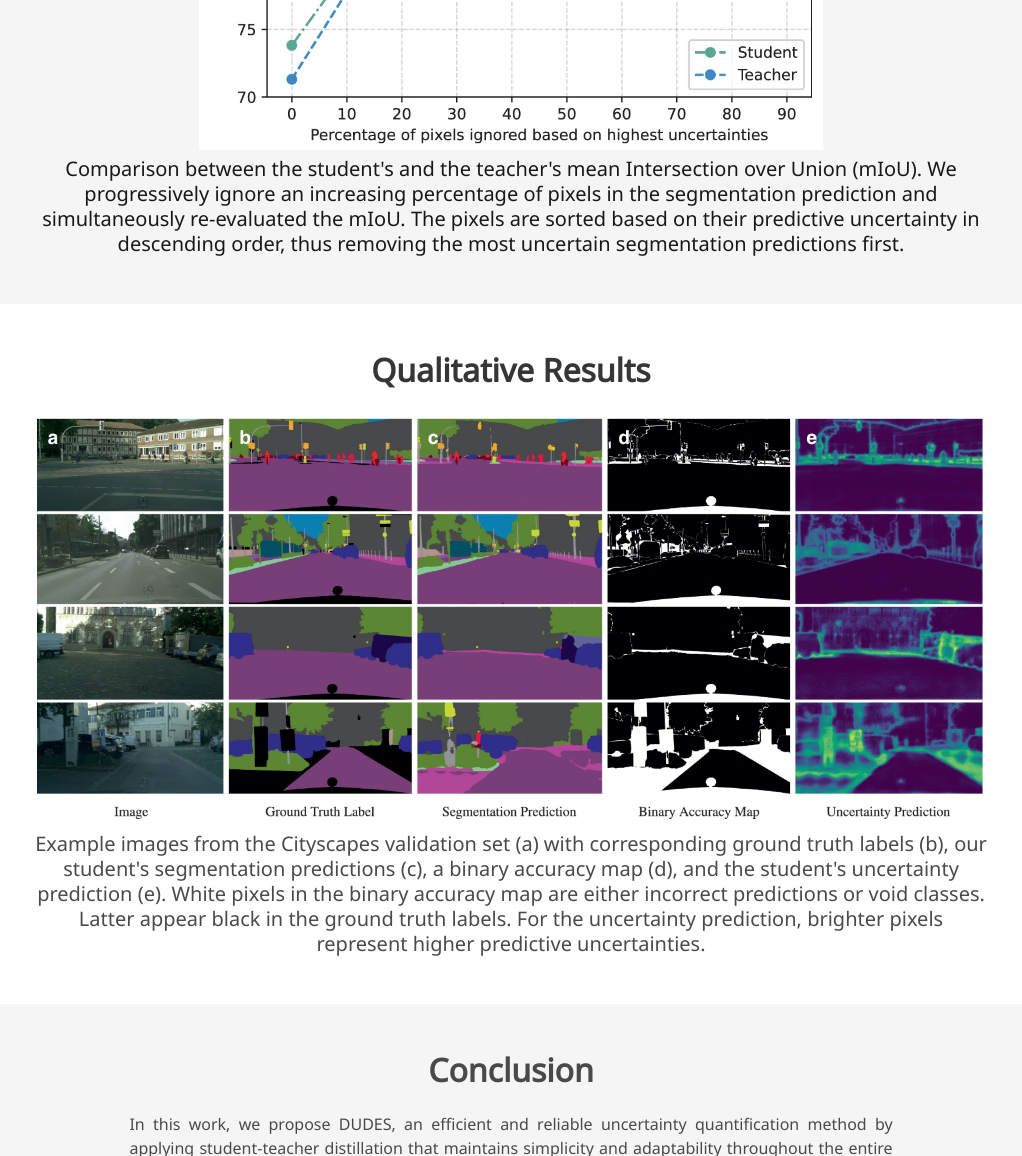
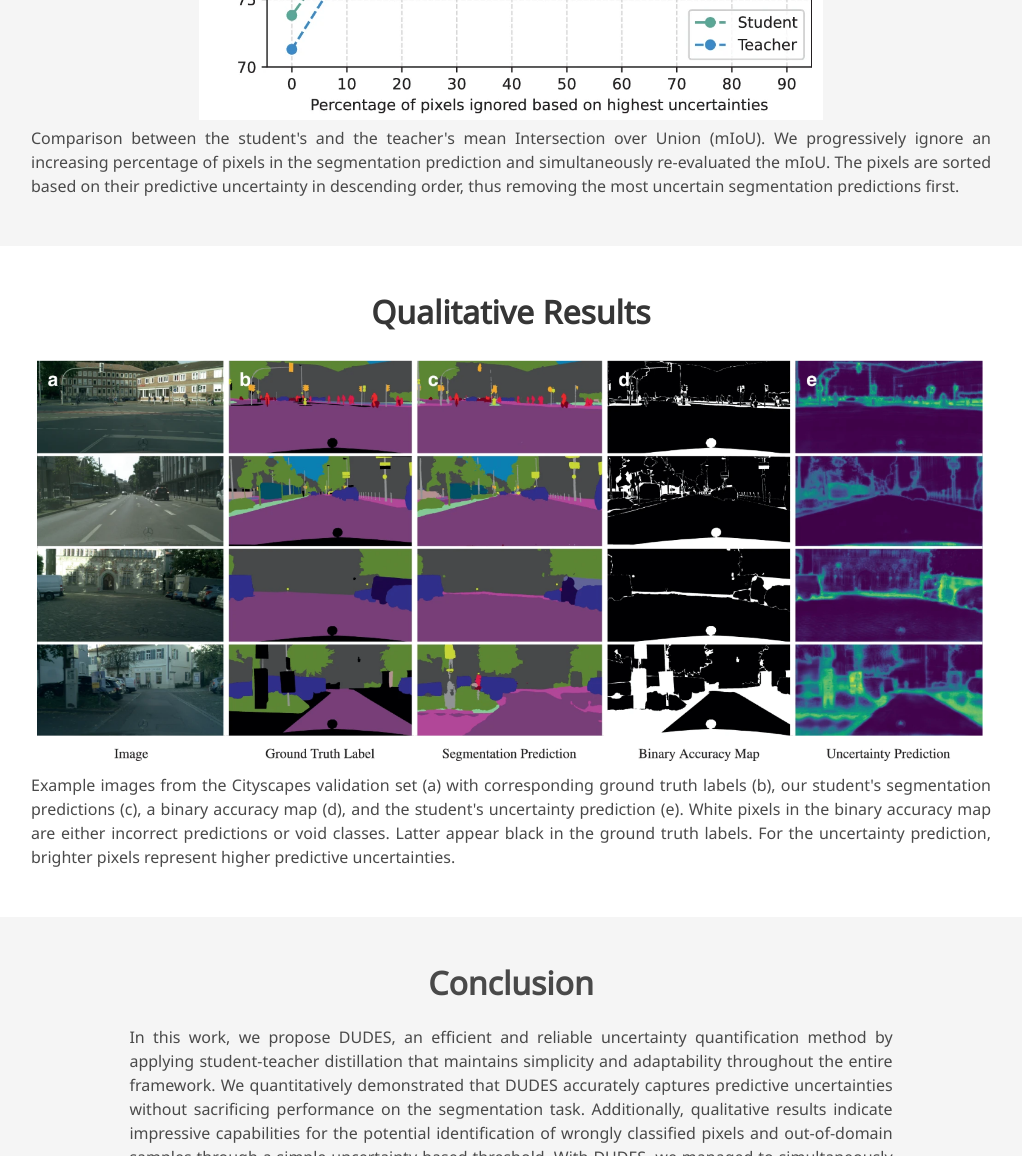
Before and after one commit to StevenLandgraf/DUDES_Website, a plain HTML site: page index.html in a window 1280 px wide. Shown: the part 2040-3196 px from the top of the page, without its empty margins (129-1151 px from the left). Drawn offline with nearby package versions, Linux system fonts and the light colour scheme; some icons are missing; a web font is replaced by a local one.

Commit message:
Update text size under images.

```diff
--- a/index.html
+++ b/index.html
@@ -127,48 +127,56 @@
     <div class="columns is-centered">
       <div class="column is-full has-text-centered">
         <img src="static/images/methodology.png" alt="DUDES Method Overview" style="max-width: 100%; height: auto;" />
-        <h2 class="subtitle has-text-centered">
+        <div class="content has-text-justified">
+          <p>
             A schematic overview of the training process of the student model of DUDES. DUDES is an easy-to-adapt framework for efficiently estimating predictive uncertainty through student-teacher distillation.
             The student model simultaneously outputs a segmentation prediction alongside a corresponding uncertainty prediction.
             Training the student involves a regular segmentation loss with the ground truth labels and an additional uncertainty loss.
             As ground truth uncertainties, we compute the predictive uncertainty of a Deep Ensemble, thereby acting as the teacher.
-        </h2>
+          </p>
+        </div>
       </div>
     </div>
   </div>
 </section>
 
-<!-- Results Section -->
+<!-- Quantitative Results Section -->
 <section class="section hero is-light">
   <div class="container is-max-desktop">
     <h2 class="title is-3 has-text-centered">Quantitative Results</h2>
     <div class="columns is-centered">
       <div class="column is-full has-text-centered">
         <img src="static/images/uncertain_pixels_removed.png" alt="Uncertain Pixels Removed" style="max-width: 65%; height: auto;" />
-        <h2 class="subtitle has-text-centered">
+        <div class="content has-text-justified">
+          <p>
             Comparison between the student's and the teacher's mean Intersection over Union (mIoU). We progressively ignore an increasing percentage of pixels in the segmentation prediction
             and simultaneously re-evaluated the mIoU. The pixels are sorted based on their predictive uncertainty in descending order, thus removing the most uncertain segmentation predictions first.
-        </h2>
+          </p>
+        </div>
       </div>
     </div>
   </div>
 </section>
 
+<!-- Qualitative Results Section -->
 <section class="section hero is-small">
   <div class="container is-max-desktop">
     <h2 class="title is-3 has-text-centered">Qualitative Results</h2>
     <div class="columns is-centered">
       <div class="column is-full has-text-centered">
         <img src="static/images/Qualitative_Examples.png" alt="Qualitative Examples" style="max-width: 100%; height: auto;" />
-        <h2 class="subtitle has-text-centered">
+        <div class="content has-text-justified">
+          <p>
             Example images from the Cityscapes validation set (a) with corresponding ground truth labels (b), our student's segmentation predictions (c), a binary accuracy map (d),
             and the student's uncertainty prediction (e). White pixels in the binary accuracy map are either incorrect predictions or void classes.
             Latter appear black in the ground truth labels. For the uncertainty prediction, brighter pixels represent higher predictive uncertainties.
-        </h2>
+          </p>
+        </div>
       </div>
     </div>
   </div>
 </section>
+
 
 <!-- Paper Conclusion -->
 <section class="section hero is-light">
```
Lines whose indentation alone changed are shown as unchanged.
